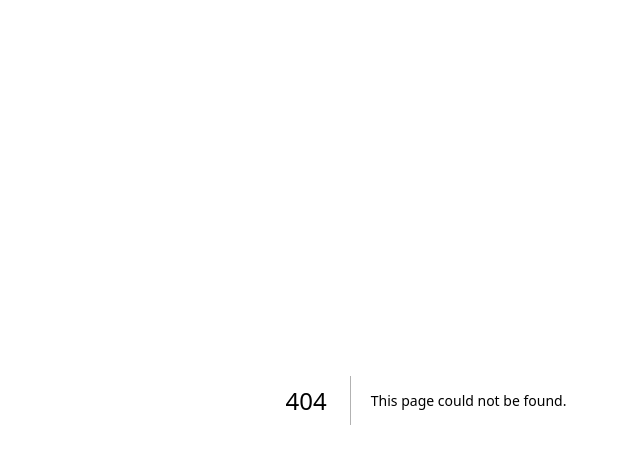
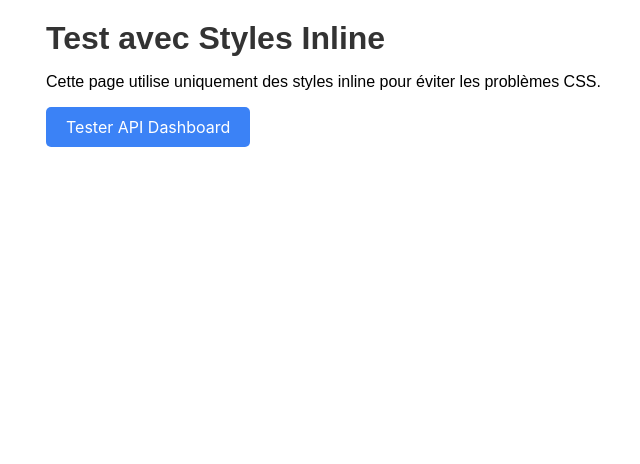
Before and after one commit to moicben/google-funnel, a Next.js app: page /simple-inline-test in a window 1280 px wide. Before the commit this address had no page. Shown: the top 464 px of the page, without its empty margins (214-854 px from the left). Built offline with nearby package versions, Linux system fonts and the light colour scheme; a web font is replaced by a local one.

Commit message:
fix: simplify CSS handling and add inline styles test page

```diff
--- a/next.config.js
+++ b/next.config.js
@@ -3,12 +3,6 @@ const { BASE_PATH, LANDING_TYPES } = require('./config/paths');
 
 module.exports = {
   reactStrictMode: true,
-
-  // Force le rechargement des CSS modules
-  onDemandEntries: {
-    maxInactiveAge: 25 * 1000,
-    pagesBufferLength: 2,
-  },
 
   async rewrites() {
     const rewrites = [];
--- /dev/null
+++ b/pages/simple-inline-test.js
@@ -0,0 +1,63 @@
+import { useState } from 'react';
+
+export default function SimpleInlineTest() {
+  const [apiResult, setApiResult] = useState(null);
+  const [loading, setLoading] = useState(false);
+
+  const testAPI = async () => {
+    setLoading(true);
+    try {
+      const response = await fetch('/api/campaigns/campaign-dashboard-stats?campaignId=all');
+      const data = await response.json();
+      setApiResult(data);
+    } catch (error) {
+      setApiResult({ error: error.message });
+    } finally {
+      setLoading(false);
+    }
+  };
+
+  return (
+    <div style={{
+      padding: '20px',
+      fontFamily: 'Arial, sans-serif',
+      maxWidth: '800px',
+      margin: '0 auto'
+    }}>
+      <h1 style={{ color: '#333' }}>Test avec Styles Inline</h1>
+
+      <p>Cette page utilise uniquement des styles inline pour éviter les problèmes CSS.</p>
+
+      <button
+        onClick={testAPI}
+        disabled={loading}
+        style={{
+          padding: '10px 20px',
+          fontSize: '16px',
+          backgroundColor: loading ? '#ccc' : '#3b82f6',
+          color: 'white',
+          border: 'none',
+          borderRadius: '5px',
+          cursor: loading ? 'not-allowed' : 'pointer',
+          marginBottom: '20px'
+        }}
+      >
+        {loading ? 'Chargement...' : 'Tester API Dashboard'}
+      </button>
+
+      {apiResult && (
+        <div style={{
+          backgroundColor: '#f0f0f0',
+          padding: '15px',
+          borderRadius: '5px',
+          overflow: 'auto'
+        }}>
+          <h3>Résultat API:</h3>
+          <pre style={{ whiteSpace: 'pre-wrap' }}>
+            {JSON.stringify(apiResult, null, 2)}
+          </pre>
+        </div>
+      )}
+    </div>
+  );
+}
--- a/public/test-static.html
+++ /dev/null
@@ -1,64 +0,0 @@
-<!DOCTYPE html>
-<html>
-<head>
-    <title>Test API Statique</title>
-    <style>
-        body {
-            font-family: Arial, sans-serif;
-            padding: 20px;
-        }
-        .result {
-            background: #f0f0f0;
-            padding: 10px;
-            margin: 10px 0;
-            border-radius: 5px;
-        }
-        button {
-            padding: 10px 20px;
-            margin: 5px;
-            cursor: pointer;
-        }
-    </style>
-</head>
-<body>
-    <h1>Test API Statique</h1>
-
-    <button onclick="testSimpleAPI()">Test Simple API</button>
-    <button onclick="testDashboardAPI()">Test Dashboard API</button>
-
-    <div id="results"></div>
-
-    <script>
-        function showResult(title, data) {
-            const resultsDiv = document.getElementById('results');
-            const resultDiv = document.createElement('div');
-            resultDiv.className = 'result';
-            resultDiv.innerHTML = `<h3>${title}</h3><pre>${JSON.stringify(data, null, 2)}</pre>`;
-            resultsDiv.insertBefore(resultDiv, resultsDiv.firstChild);
-        }
-
-        async function testSimpleAPI() {
-            try {
-                const response = await fetch('/api/simple-test');
-                const data = await response.json();
-                showResult('Simple API Test', data);
-            } catch (error) {
-                showResult('Simple API Error', { error: error.message });
-            }
-        }
-
-        async function testDashboardAPI() {
-            try {
-                const response = await fetch('/api/campaigns/campaign-dashboard-stats?campaignId=all');
-                const data = await response.json();
-                showResult('Dashboard API Test', {
-                    campaigns: data.campaigns?.length || 0,
-                    stats: data.stats ? 'Present' : 'Missing'
-                });
-            } catch (error) {
-                showResult('Dashboard API Error', { error: error.message });
-            }
-        }
-    </script>
-</body>
-</html>
```
Also changed, not shown: pages/super-simple-test.js (deleted, +0 -25 lines), vercel.json (deleted).
